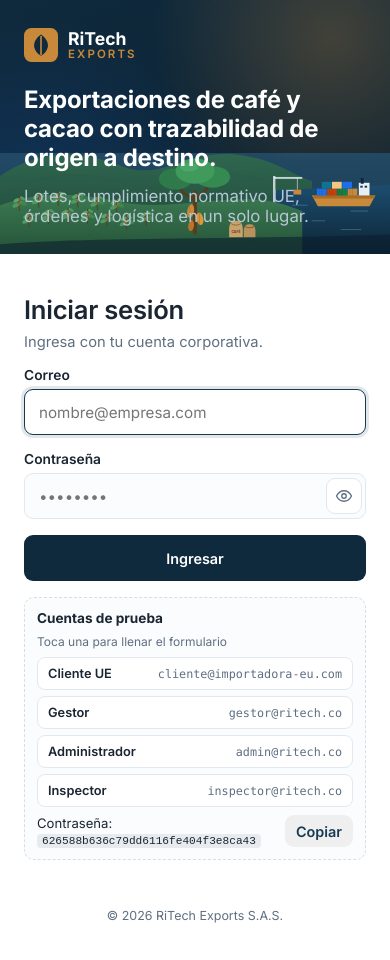
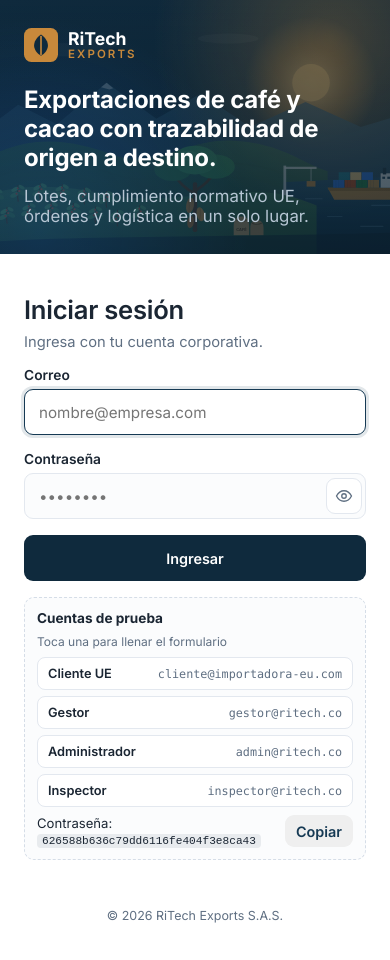
Before and after one commit to Santiago425/ritech-frontend, a React (Vite) app: page /login in a window 390 px wide. Shown: the top 960 px of the page. Built offline with nearby package versions, Linux system fonts and the light colour scheme; no server answers.

Commit message:
Login: paisaje suave detras del texto en pantallas pequenas

```diff
--- a/src/styles/app.css
+++ b/src/styles/app.css
@@ -870,5 +870,5 @@ fieldset.campo legend { padding: 0; margin-bottom: 8px; }
   .pagina__ilustracion { display: none; }
   .bienvenida__paisaje { width: 100%; opacity: 0.45; }
   .bienvenida::after { background: linear-gradient(90deg, var(--azul-900) 10%, rgba(11, 31, 46, 0.4)); }
-  .login__paisaje { height: 40%; }
+  .login__paisaje { height: 100%; opacity: 0.28; }
 }
```
